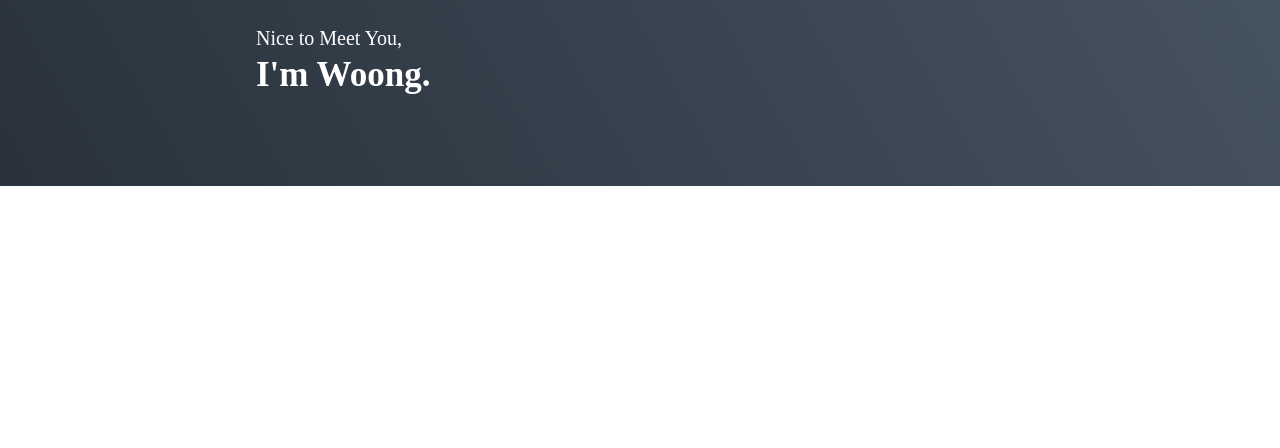
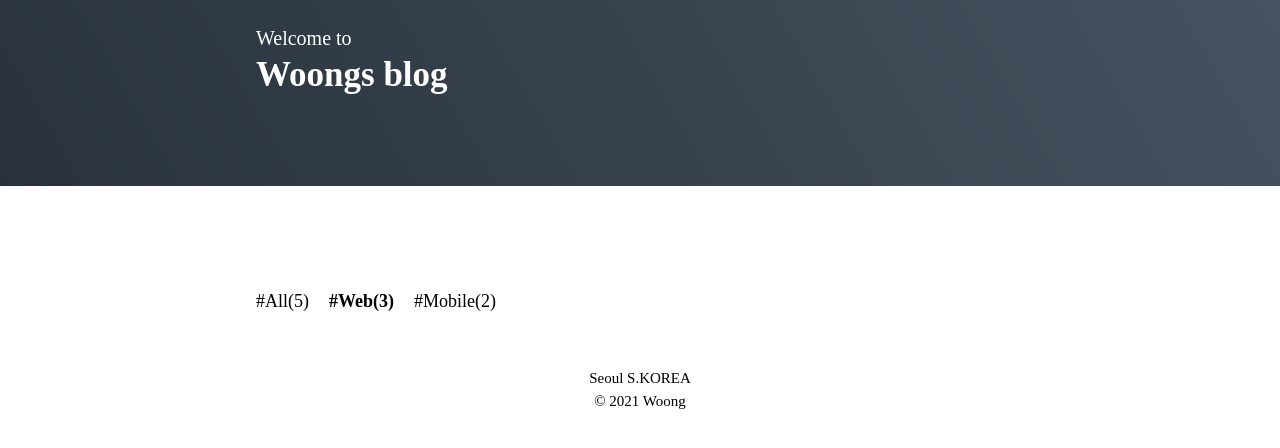
Before and after one commit to maaaaaaaaad/woongsblog.github.io, a Gatsby site: page / in a window 1280 px wide. Shown: the part 214-662 px from the top of the page. Built offline with nearby package versions, Linux system fonts and the light colour scheme; Gatsby itself is replaced by a stand-in of ours.

Commit message:
Completed a Category component children

```diff
--- a/src/components/Common/Footer.tsx
+++ b/src/components/Common/Footer.tsx
@@ -0,0 +1,23 @@
+import React, { FunctionComponent } from 'react';
+import styled from '@emotion/styled';
+
+const FooterWrapper = styled.div`
+  display: grid;
+  place-items: center;
+  margin-top: auto;
+  padding: 50px 0;
+  font-size: 15px;
+  text-align: center;
+  line-height: 1.5;
+`;
+
+const Footer: FunctionComponent = function () {
+  return (
+    <FooterWrapper>
+      Seoul S.KOREA
+      <br />© 2021 Woong
+    </FooterWrapper>
+  );
+};
+
+export default Footer;
--- a/src/components/Main/CategoryList.tsx
+++ b/src/components/Main/CategoryList.tsx
@@ -0,0 +1,64 @@
+import React, { FunctionComponent } from 'react';
+import styled from '@emotion/styled';
+import { Link } from 'gatsby';
+import { ReactNode } from 'react';
+
+type CategoryItemProps = {
+  active: boolean;
+};
+
+type GatsbyLinkProps = {
+  children: ReactNode;
+  className?: string;
+  to: string;
+} & CategoryItemProps;
+
+export interface CategoryListProps {
+  selectedCategory: string;
+  categoryList: {
+    [key: string]: number;
+  };
+}
+
+const CategoryListWrapper = styled.div`
+  display: flex;
+  flex-wrap: wrap;
+  width: 768px;
+  margin: 100px auto 0;
+`;
+
+// eslint-disable-next-line @typescript-eslint/no-unused-vars
+const CategoryItem = styled(({ active, to, ...props }: GatsbyLinkProps) => (
+  <Link to={to} {...props} />
+))`
+  margin-right: 20px;
+  padding: 5px 0;
+  font-size: 18px;
+  font-weight: ${({ active }) => (active ? '800' : '400')};
+  cursor: pointer;
+
+  &:last-of-type {
+    margin-right: 0;
+  }
+`;
+
+const CategoryList: FunctionComponent<CategoryListProps> = function ({
+  selectedCategory,
+  categoryList,
+}) {
+  return (
+    <CategoryListWrapper>
+      {Object.entries(categoryList).map(([key, value]) => (
+        <CategoryItem
+          to={`/?category=${key}`}
+          key={key}
+          active={key === selectedCategory}
+        >
+          #{key}({value})
+        </CategoryItem>
+      ))}
+    </CategoryListWrapper>
+  );
+};
+
+export default CategoryList;
--- a/src/components/Main/Introduction.tsx
+++ b/src/components/Main/Introduction.tsx
@@ -36,8 +36,8 @@ const Introduction: FunctionComponent = function () {
         <ProfileImage />
 
         <div>
-          <SubTitle>Nice to Meet You,</SubTitle>
-          <Title>I'm Woong.</Title>
+          <SubTitle>Welcome to</SubTitle>
+          <Title>Woongs blog</Title>
         </div>
       </Wrapper>
     </Background>
--- a/src/pages/index.tsx
+++ b/src/pages/index.tsx
@@ -2,6 +2,8 @@ import React, { FunctionComponent } from 'react';
 import styled from '@emotion/styled';
 import GlobalStyle from 'components/Common/GlobalStyle';
 import Introduction from 'components/Main/Introduction';
+import Footer from 'components/Common/Footer';
+import CategoryList from 'components/Main/CategoryList';
 
 const Container = styled.div`
   display: flex;
@@ -9,11 +11,19 @@ const Container = styled.div`
   height: 100%;
 `;
 
+const CATEGORY_LIST = {
+  All: 5,
+  Web: 3,
+  Mobile: 2,
+};
+
 const IndexPage: FunctionComponent = function () {
   return (
     <Container>
       <GlobalStyle />
       <Introduction />
+      <CategoryList selectedCategory="Web" categoryList={CATEGORY_LIST} />
+      <Footer />
     </Container>
   );
 };
```
